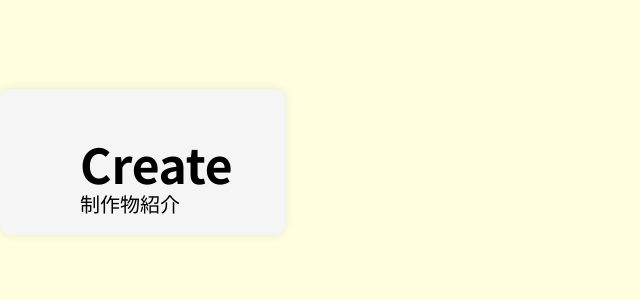
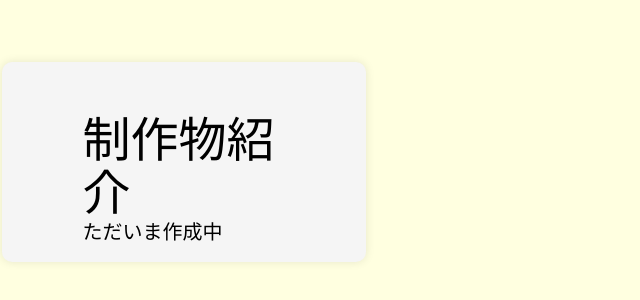
Before and after one commit to Drkoukichi/portfoliio, a React (Vite) app: page /create in a window 1280 px wide. Shown: the part 238-538 px from the top of the page, without its empty margins (0-640 px from the left). Built offline with nearby package versions, Linux system fonts and the light colour scheme.

Commit message:
fix:remove link

```diff
--- a/src/components/Create.tsx
+++ b/src/components/Create.tsx
@@ -4,8 +4,8 @@ function Create(){
 <div className='bgpage'>
     <div className='title flex'>
         <div className='my_name' >
-        <h1>Create</h1>
-        <p className='p'> 制作物紹介</p>
+        <h1>制作物紹介</h1>
+        <p className='p'> ただいま作成中</p>
 
         </div>
     </div>
--- a/src/components/Top.tsx
+++ b/src/components/Top.tsx
@@ -76,7 +76,7 @@ function Top() {
             </div>
             <div className="volunteer">
               <div className="self_intro_title studynow p2 pl0">Study Now</div>
-              <div className="linkguide">制作物詳細は<Link to = "/create">こちら</Link></div>
+              <div className="linkguide">制作物詳細はこちら</div>
               <div className="work  pl0 ph1">
                 <ul className="self_intro_body">
                   <li>自宅でのサーバ構築並びに運用</li>
```
